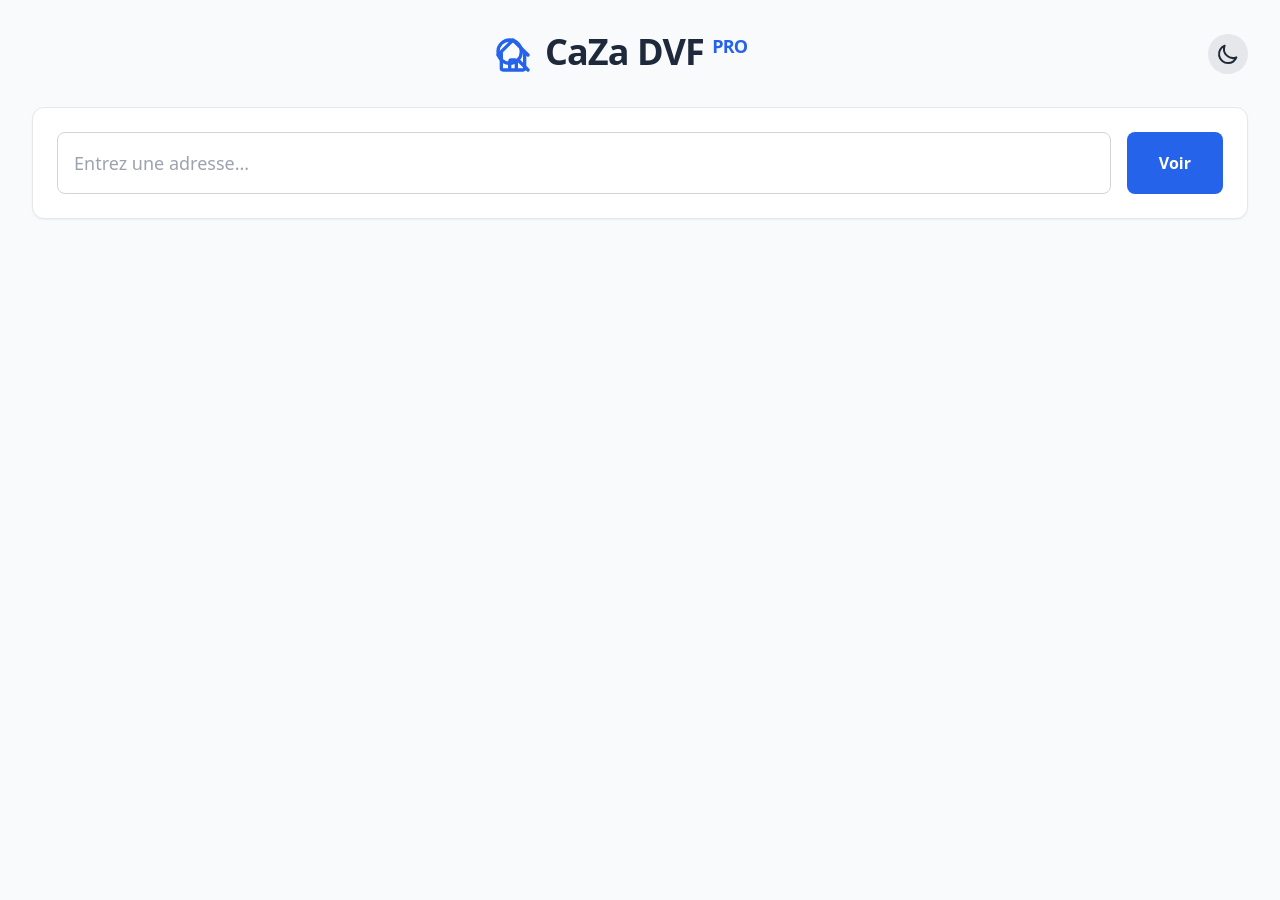
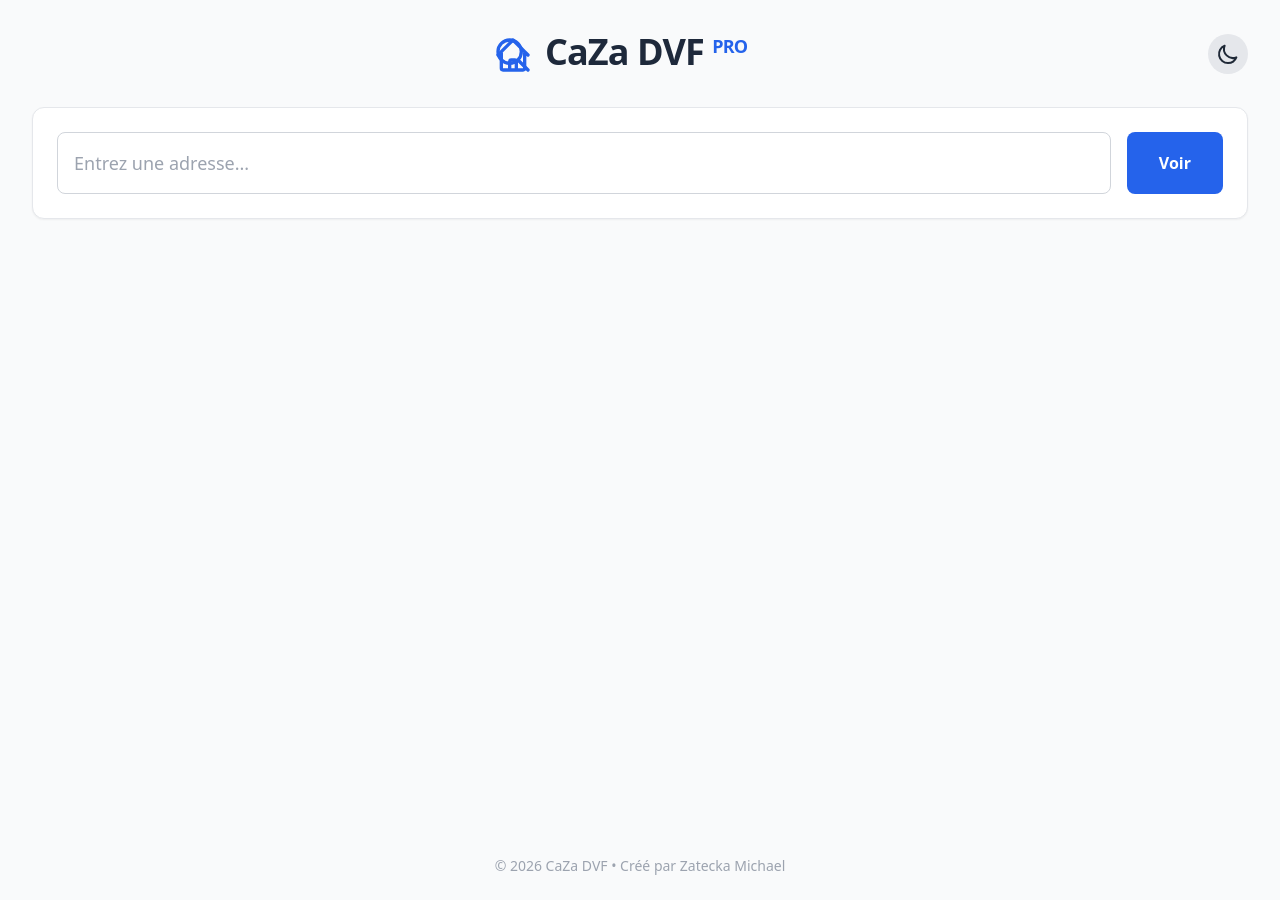
Before and after one commit to zhanor/caza-dvf, a Next.js app: page / in a window 1280 px wide. Before the commit the page ends 800 px from the top, so only its background shows below. Built offline with nearby package versions, Linux system fonts and the light colour scheme; what @react-pdf/renderer would draw is missing.

Commit message:
Add: Footer signature

```diff
--- /dev/null
+++ b/app/components/Footer.js
@@ -0,0 +1,11 @@
+export default function Footer() {
+  return (
+    <footer className="w-full py-6 mt-auto">
+      <div className="max-w-7xl mx-auto px-2 sm:px-4 md:px-8">
+        <p className="text-center text-sm text-gray-400 dark:text-slate-500">
+          © 2026 CaZa DVF • Créé par Zatecka Michael
+        </p>
+      </div>
+    </footer>
+  );
+}
--- a/app/layout.js
+++ b/app/layout.js
@@ -1,4 +1,5 @@
 import './globals.css';
+import Footer from './components/Footer';
 
 export const metadata = {
   title: 'CaZa DVF',
@@ -34,8 +35,11 @@ export default function RootLayout({ children }) {
         <link rel="manifest" href="/manifest.json" />
         <link rel="apple-touch-icon" href="/icon.png" />
       </head>
-      <body className="bg-gray-50 min-h-screen">
-        {children}
+      <body className="bg-gray-50 min-h-screen flex flex-col">
+        <main className="flex-1 pb-8">
+          {children}
+        </main>
+        <Footer />
       </body>
     </html>
   );
```
